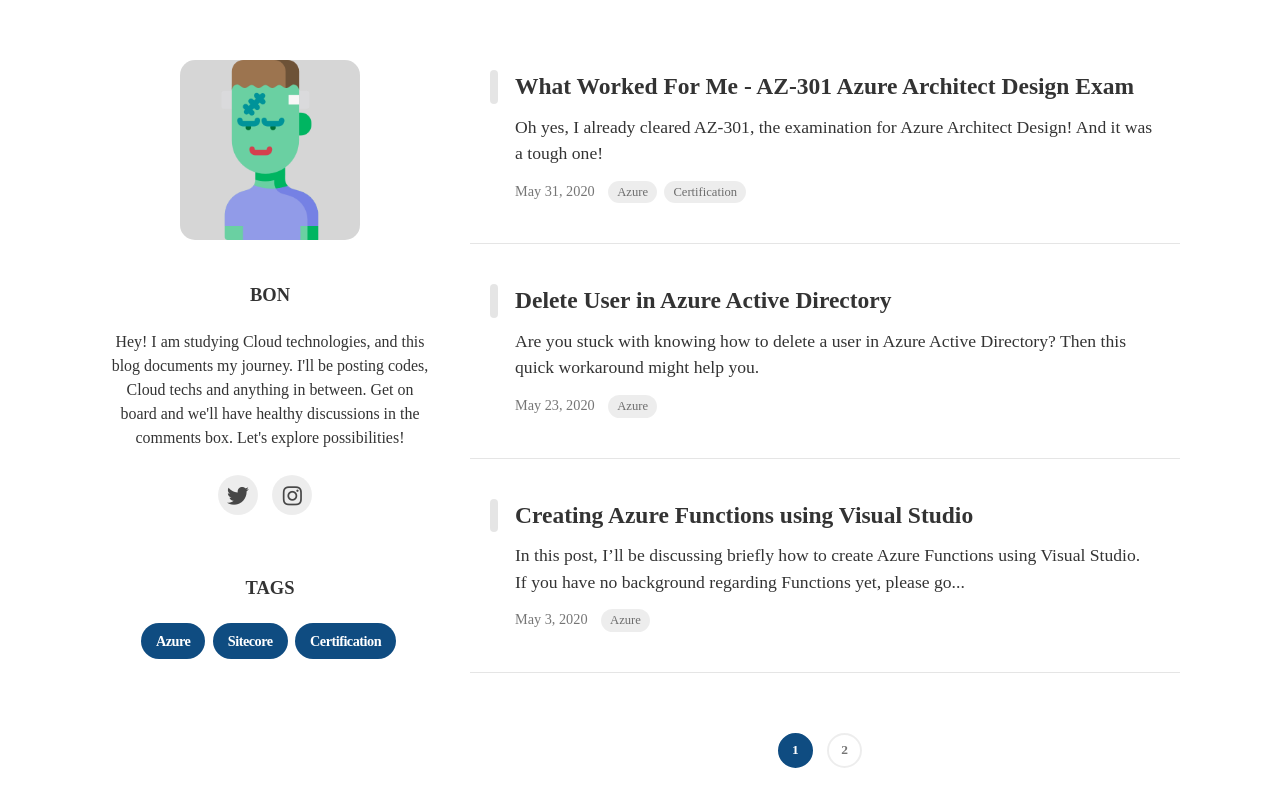
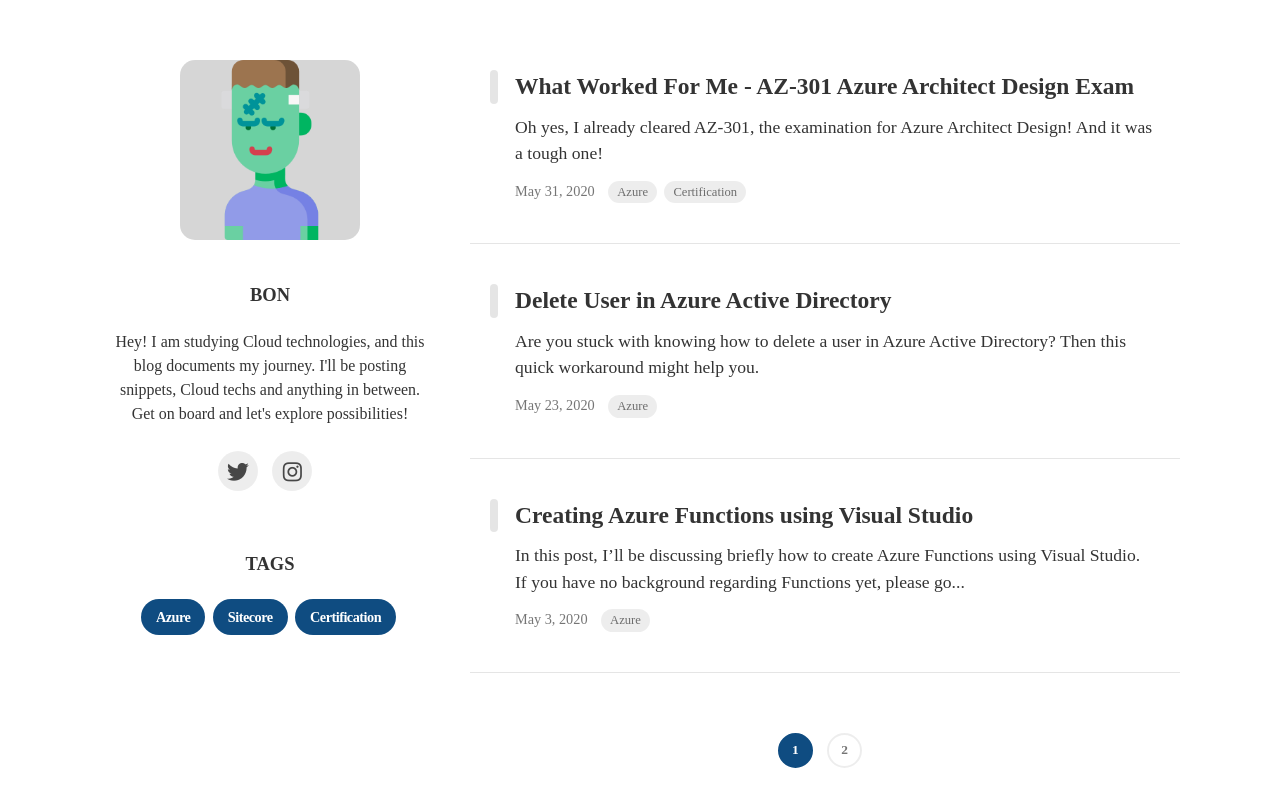
Before and after one commit to bonasfvck/blog, a Jekyll site: the page built from index.html, in a window 1280 px wide. Shown: the top 807 px of the page. Built offline with Jekyll 4.4.1, drawn with Linux system fonts in a browser that asks for light colours; nearby versions of some CDN libraries; some web fonts are replaced; the list of posts is cut into pages by our own code.

Commit message:
Update _config.yml

```diff
--- a/_config.yml
+++ b/_config.yml
@@ -11,7 +11,7 @@
   profile :
     image : assets/img/frankestein.png
     username : Bon
-    description : Hey! I am studying Cloud technologies, and this blog documents my journey. I'll be posting codes, Cloud techs and anything in between. Get on board and we'll have healthy discussions in the comments box. Let's explore possibilities!
+    description : Hey! I am studying Cloud technologies, and this blog documents my journey. I'll be posting snippets, Cloud techs and anything in between. Get on board and let's explore possibilities!
     experience :
       - start : 2014
         end : 2020
```
